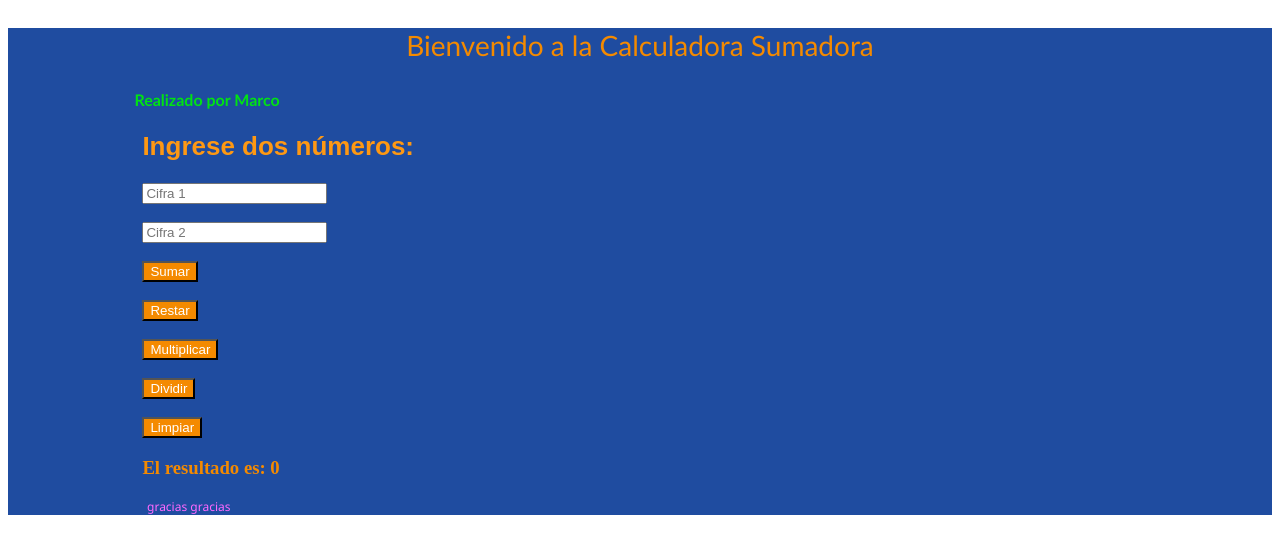
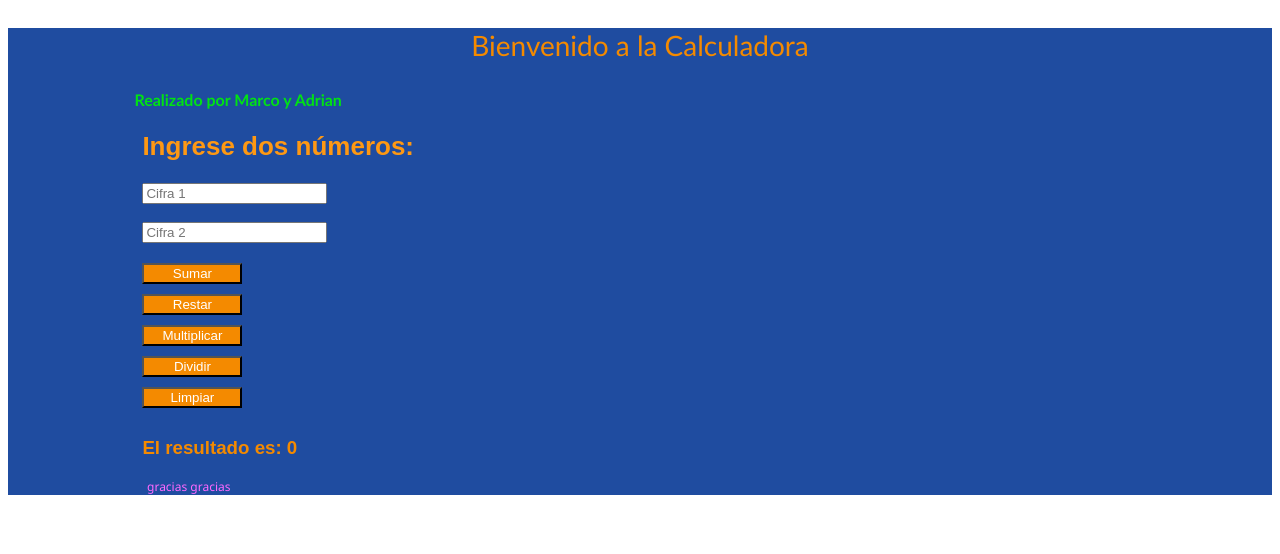
Before and after one commit to marcoxskii/AngCalculator, an Angular app: page / in a window 1280 px wide. Shown: the top 554 px of the page. Built offline with nearby package versions, Linux system fonts and the light colour scheme.

Commit message:
Funciones Mejoradas

```diff
--- a/src/app/components/body/body.component.html
+++ b/src/app/components/body/body.component.html
@@ -1,28 +1,20 @@
 <body>
-
     <h2>Ingrese dos números:</h2>
 
+    <div class="input-container">
         <input type="number" (input)="onCifra1($event)" placeholder="Cifra 1">
         <br>
         <br>
         <input type="number" (input)="onCifra2($event)" placeholder="Cifra 2">
-    <br>
-    <br>
+    </div>
+
+    <div class="button-container">
         <button (click)="sumar()">Sumar</button>
-    <br>
-    <br>
         <button (click)="restar()">Restar</button>
-    <br>
-    <br>
         <button (click)="multiplicar()">Multiplicar</button>
-    <br>
-    <br>
         <button (click)="dividir()">Dividir</button>
-    <br>
-    <br>
         <button (click)="limpiar()">Limpiar</button>
-
+    </div>
 
     <h3> El resultado es: {{resultado}} </h3>
-
 </body>
--- a/src/app/components/body/body.component.scss
+++ b/src/app/components/body/body.component.scss
@@ -1,19 +1,32 @@
-body{
+body {
     padding-left: 10%;
 }
 
-h2{
+h2 {
     color: rgb(254, 152, 19);
     font-size: 26px;
     font-family: Arial, Helvetica, sans-serif;
 }
 
-button{
+.input-container {
+    margin-bottom: 20px;
+}
+
+.button-container {
+    display: flex;
+    flex-direction: column;
+    margin-top: 10px;
+}
+
+button {
     color: rgb(255, 255, 255);
     background-color: rgb(244, 138, 0);
-
+    margin-bottom: 10px;
+    max-width: 100px;
 }
 
-h3{
+
+h3 {
     color: rgb(244, 138, 0);
+    font-family: Arial, Helvetica, sans-serif;
 }
--- a/src/app/components/header/header.component.html
+++ b/src/app/components/header/header.component.html
@@ -1,4 +1,4 @@
 <header>
-    <p>Bienvenido a la Calculadora Sumadora</p>
-    <h1> Realizado por Marco</h1>
+    <p>Bienvenido a la Calculadora </p>
+    <h1> Realizado por Marco y Adrian</h1>
 </header>
```
Lines whose indentation alone changed are shown as unchanged.
